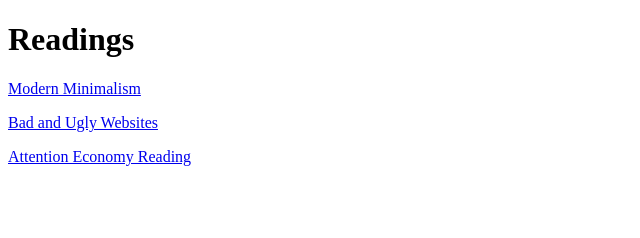
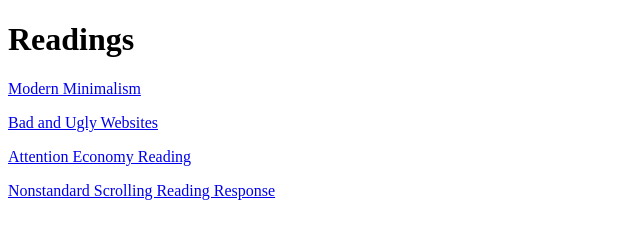
Before and after one commit to meganmanns/FA2024, a plain HTML site: page readings index.html in a window 1280 px wide. Shown: the whole page, without its empty margins (0-640 px from the left). Drawn offline with Linux system fonts and the light colour scheme.

Commit message:
Update readings index.html

```diff
--- a/readings index.html
+++ b/readings index.html
@@ -15,5 +15,8 @@
     <p>
         <a href="Attention Economy Reading"> Attention Economy Reading </a>
     </p>
+    <p>
+        <a href="Nonstandard Scrolling Reading Response.html"> Nonstandard Scrolling Reading Response </a>
+    </p>
 </body>
 </html>
```
